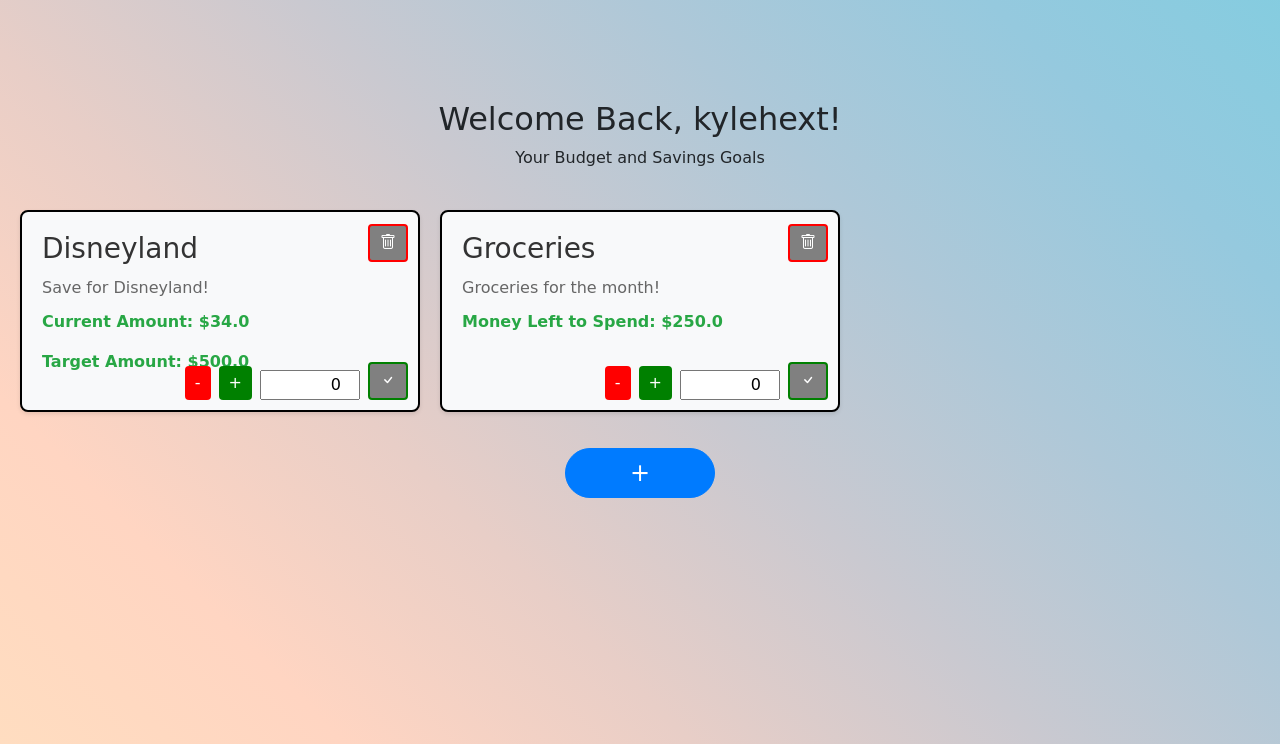
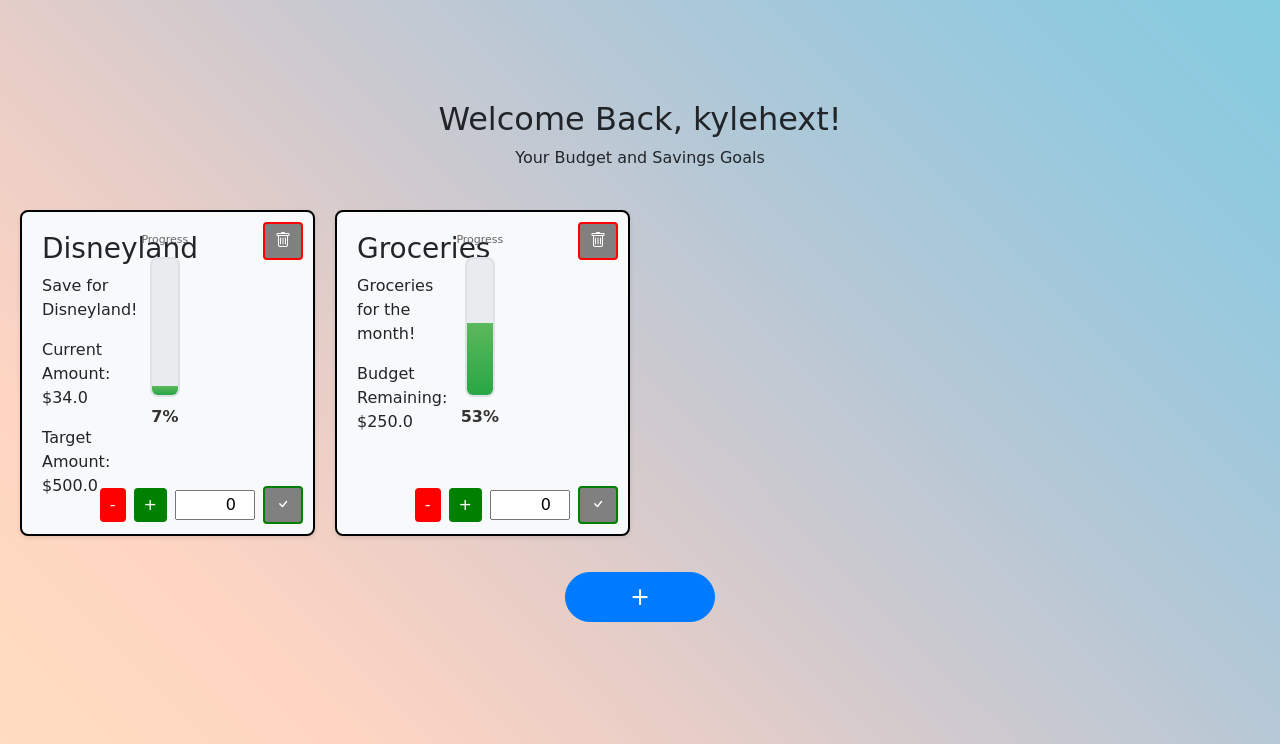
Before and after one commit to kylehext/budget-tracker, a Flask app: page /dashboard in a window 1280 px wide. Shown: the part 56-800 px from the top of the page. Run offline with Flask 3, Linux system fonts and the light colour scheme; a user stored in the database is signed in; some libraries are stand-ins or nearby versions; some web fonts are replaced.

Commit message:
progress bar styling and functionality, increment and decrement button functionality, confirm value and delete goal button functionality

```diff
--- a/app.py
+++ b/app.py
@@ -97,3 +97,54 @@ def login():
 def logout():
     session.clear()
     return redirect('/')
+
+# Two routes created with help from claude.ai to ensure confirm button updates database and progress bar,
+# and the delete button removes the goal from the database and DOM.
+@app.route('/update-goal/<int:goal_id>', methods=['POST'])
+def update_goal(goal_id):
+    """Update the current amount for a goal"""
+    if 'user_id' not in session:
+        return jsonify({'success': False, 'error': 'Not logged in'}), 401
+
+    try:
+        data = request.get_json()
+        new_amount = data.get('current_amount')
+
+        # Verify the goal belongs to the current user
+        goal = db.execute("SELECT * FROM goals WHERE id = ? AND user_id = ?",
+                         goal_id, session['user_id'])
+
+        if not goal:
+            return jsonify({'success': False, 'error': 'Goal not found'}), 404
+
+        # Update the current_amount in the database
+        db.execute("UPDATE goals SET current_amount = ? WHERE id = ?",
+                  new_amount, goal_id)
+
+        return jsonify({'success': True})
+
+    except Exception as e:
+        return jsonify({'success': False, 'error': str(e)}), 500
+
+
+@app.route('/delete-goal/<int:goal_id>', methods=['POST'])
+def delete_goal(goal_id):
+    """Delete a goal"""
+    if 'user_id' not in session:
+        return jsonify({'success': False, 'error': 'Not logged in'}), 401
+
+    try:
+        # Verify the goal belongs to the current user
+        goal = db.execute("SELECT * FROM goals WHERE id = ? AND user_id = ?",
+                         goal_id, session['user_id'])
+
+        if not goal:
+            return jsonify({'success': False, 'error': 'Goal not found'}), 404
+
+        # Delete the goal from the database
+        db.execute("DELETE FROM goals WHERE id = ?", goal_id)
+
+        return jsonify({'success': True})
+
+    except Exception as e:
+        return jsonify({'success': False, 'error': str(e)}), 500
--- a/static/dashboard.js
+++ b/static/dashboard.js
@@ -1,4 +1,6 @@
 // Javascript for modal functionality created through w3schools https://www.w3schools.com/howto/howto_css_modals.asp
+// Progress bar functionality and database management created with help from claude.ai
+
 // Get the modal
 var modal = document.getElementById("myModal");
 
@@ -45,7 +47,7 @@ goalTypeSelect.addEventListener("change", function () {
   formContent.id = "goal-form-content";
   formContent.className = "goal-form-content";
 
-  if (selectedType === "budget") {
+if (selectedType === "budget") {
     formContent.innerHTML = `
     <div class="goal-form-content">
       <h4 class="form-title">Budget Goal</h4>
@@ -64,14 +66,18 @@ goalTypeSelect.addEventListener("change", function () {
 
         <div class="form-group">
           <label for="budget-amount">Budget Amount:</label>
-          <input type="number" id="budget-amount" name="target_amount" step="1" required>
+          <div style="display: flex; align-items: center;">
+            <span style="margin-right: 5px; font-weight: bold;">$</span>
+            <input type="number" id="budget-amount" name="target_amount" step="1" value="0" required style="max-width: 200px;">
+          </div>
         </div>
 
         <button type="submit" class="btn btn-primary">Create Budget Goal</button>
       </form>
     </div>
     `;
-  } else if (selectedType === "savings") {
+
+} else if (selectedType === "savings") {
     formContent.innerHTML = `
     <div class="goal-form-content">
       <h4 class="form-title">Savings Goal</h4>
@@ -89,12 +95,18 @@ goalTypeSelect.addEventListener("change", function () {
 
         <div class="form-group">
           <label for="target-amount">Target Amount:</label>
-          <input type="number" id="target-amount" name="target_amount" step="1" required>
+          <div style="display: flex; align-items: center;">
+            <span style="margin-right: 5px; font-weight: bold;">$</span>
+            <input type="number" id="target-amount" name="target_amount" step="1" value="0" required style="max-width: 200px;">
+          </div>
         </div>
 
         <div class="form-group">
           <label for="current-amount">Current Amount:</label>
-          <input type="number" id="current-amount" name="current_amount" step="1" value="0">
+          <div style="display: flex; align-items: center;">
+            <span style="margin-right: 5px; font-weight: bold;">$</span>
+            <input type="number" id="current-amount" name="current_amount" step="1" value="0" style="max-width: 200px;">
+          </div>
         </div>
 
         <button type="submit" class="btn btn-primary">Create Savings Goal</button>
@@ -105,9 +117,147 @@ goalTypeSelect.addEventListener("change", function () {
 
   // Insert the form after the dropdown
   goalTypeSelect.parentElement.appendChild(formContent);
+});
 
-  // Initialize current value to 0 when the form is created or page is refreshed
-  window.addEventListener("DOMContentLoaded", () => {
-    document.getElementById("current-value").value = 0;
+// Initialize on page load
+document.addEventListener("DOMContentLoaded", () => {
+  // Set all current-value inputs to 0
+  document.querySelectorAll("#current-value").forEach(input => {
+    input.value = "0";
+  });
+
+  // Progress bar functionality created with help from claude.ai
+  // Function to update progress bar
+  function updateProgressBar(goalCard, currentAmount, targetAmount) {
+    const progressFill = goalCard.querySelector(".progress-bar-fill");
+    const progressPercentage = goalCard.querySelector(".progress-percentage");
+    const currentAmountDisplay = goalCard.querySelector(".current-amount");
+
+    const percentage = targetAmount > 0 ? (currentAmount / targetAmount) * 100 : 0;
+    const displayPercentage = Math.min(percentage, 100);
+
+    // Update the fill height
+    progressFill.style.height = displayPercentage + "%";
+
+    // Update percentage text
+    progressPercentage.textContent = Math.round(percentage) + "%";
+
+    // Update current amount display
+    if (currentAmountDisplay) {
+      currentAmountDisplay.textContent = `Current Amount: $${currentAmount.toFixed(2)}`;
+    }
+
+    // Add/remove over-goal class
+    if (percentage > 100) {
+      progressFill.classList.add("over-goal");
+    } else {
+      progressFill.classList.remove("over-goal");
+    }
+
+    // Update data attributes
+    progressFill.dataset.current = currentAmount;
+  }
+
+  // Handle increment button - adds $1 to the input value
+  document.querySelectorAll(".increment").forEach((button) => {
+    button.addEventListener("click", function () {
+      const goalCard = this.closest(".goal-card");
+      const input = goalCard.querySelector("#current-value");
+      const currentValue = parseFloat(input.value) || 0;
+      input.value = (currentValue + 1).toFixed(2);
+    });
+  });
+
+  // Handle decrement button - subtracts $1 from the input value
+  document.querySelectorAll(".decrement").forEach((button) => {
+    button.addEventListener("click", function () {
+      const goalCard = this.closest(".goal-card");
+      const input = goalCard.querySelector("#current-value");
+      const currentValue = parseFloat(input.value) || 0;
+      input.value = (currentValue - 1).toFixed(2);
+    });
+  });
+
+  // Handle confirm button - updates the progress bar with the new value
+  document.querySelectorAll(".confirm-value").forEach((button) => {
+    button.addEventListener("click", function () {
+      const goalCard = this.closest(".goal-card");
+      const input = goalCard.querySelector("#current-value");
+      const progressFill = goalCard.querySelector(".progress-bar-fill");
+      const goalId = goalCard.dataset.goalId;
+
+      const currentAmount = parseFloat(progressFill.dataset.current) || 0;
+      const targetAmount = parseFloat(progressFill.dataset.target) || 0;
+      const changeAmount = parseFloat(input.value) || 0;
+
+      // Calculate new amount
+      const newAmount = currentAmount + changeAmount;
+
+      // Update progress bar visually
+      updateProgressBar(goalCard, newAmount, targetAmount);
+
+      // Reset input to 0
+      input.value = "0.00";
+
+      // Send update to backend to persist the change
+      fetch(`/update-goal/${goalId}`, {
+        method: 'POST',
+        headers: {
+          'Content-Type': 'application/json',
+        },
+        body: JSON.stringify({
+          current_amount: newAmount
+        })
+      })
+      .then(response => response.json())
+      .then(data => {
+        if (data.success) {
+          console.log("Goal updated successfully");
+        } else {
+          console.error("Failed to update goal");
+          alert("Failed to update goal. Please try again.");
+        }
+      })
+      .catch(error => {
+        console.error("Error:", error);
+        alert("An error occurred. Please try again.");
+      });
+    });
+  });
+
+  // Handle delete button - deletes the goal
+  document.querySelectorAll(".delete-goal").forEach((button) => {
+    button.addEventListener("click", function () {
+      const goalCard = this.closest(".goal-card");
+      const goalId = goalCard.dataset.goalId;
+
+      // Confirm deletion
+      if (confirm("Are you sure you want to delete this goal?")) {
+        // Send delete request to backend
+        fetch(`/delete-goal/${goalId}`, {
+          method: 'POST'
+        })
+        .then(response => response.json())
+        .then(data => {
+          if (data.success) {
+            goalCard.remove();
+            console.log("Goal deleted successfully");
+
+            // Check if there are no more goals and reload page to show "no goals" message
+            const remainingGoals = document.querySelectorAll(".goal-card");
+            if (remainingGoals.length === 0) {
+              location.reload();
+            }
+          } else {
+            console.error("Failed to delete goal");
+            alert("Failed to delete goal. Please try again.");
+          }
+        })
+        .catch(error => {
+          console.error("Error:", error);
+          alert("An error occurred. Please try again.");
+        });
+      }
+    });
+  });
 });
-});
--- a/static/styles.css
+++ b/static/styles.css
@@ -79,10 +79,10 @@ body {
 /* Modal Content/Box */
 .modal-content {
   background-color: #fefefe;
-  margin: 15% auto; /* 15% from the top and centered */
+  margin: 15% auto;
   padding: 20px;
   border: 1px solid #888;
-  width: 50%; /* Could be more or less, depending on screen size */
+  width: 50%;
   position: relative;
 }
 
@@ -131,8 +131,8 @@ body {
 /* Container for all goal cards */
 .goals-container {
     display: grid;
-    grid-template-columns: repeat(3, 1fr); /* 3 columns of equal width */
-    gap: 20px; /* Space between cards */
+    grid-template-columns: repeat(4, 1fr); /* 4 goals per row */
+    gap: 20px;
     margin-top: 20px;
     padding: 20px;
 }
@@ -146,6 +146,7 @@ body {
     padding: 20px;
     box-shadow: 0 2px 4px rgba(0, 0, 0, 0.1);
     transition: transform 0.2s, box-shadow 0.2s;
+    min-height: 250px;
 }
 
 .goal-card:hover {
@@ -153,21 +154,66 @@ body {
     box-shadow: 0 4px 8px rgba(0, 0, 0, 0.15);
 }
 
-.goal-title {
-    margin-top: 0;
-    margin-bottom: 10px;
-    color: #333;
+/* Progress bar styled with help from claude.ai */
+/* Modified as needed to fit design */
+.goal-details {
+    display: flex;
+    gap: 20px;
+    align-items: flex-start;
+    margin-bottom: 0px; /* Space for value-change controls */
 }
 
-.goal-description {
-    color: #666;
-    margin-bottom: 10px;
+.goal-info {
+    flex: 1;
+    min-width: 0;
+    max-width: 35%;
 }
 
-.current-amount,
-.goal-amount {
+.progress-section {
+    width: 30px;
+    flex-shrink: 0;
+    display: flex;
+    flex-direction: column;
+    align-items: center;
+    gap: 8px;
+}
+
+.progress-bar-container {
+    width: 100%;
+    height: 140px;
+    background-color: #e9ecef;
+    border: 2px solid #dee2e6;
+    border-radius: 8px;
+    position: relative;
+    overflow: hidden;
+    display: flex;
+    flex-direction: column-reverse;
+}
+
+.progress-bar-fill {
+    width: 100%;
+    background: linear-gradient(to top, #28a745, #5cb85c);
+    transition: height 0.5s ease;
+    position: relative;
+}
+
+.progress-bar-fill.over-goal {
+    background: linear-gradient(to top, #ffc107, #ffdb4d);
+}
+
+.progress-percentage {
     font-weight: bold;
-    color: #28a745;
+    font-size: 16px;
+    color: #333;
+    text-align: center;
+    margin: 0;
+}
+
+.progress-label {
+    font-size: 11px;
+    color: #666;
+    text-align: center;
+    margin: 0;
 }
 
 /* Increment and decrement and delete goal button styles */
@@ -178,8 +224,6 @@ body {
     border-radius: 4px;
     padding: 5px 10px;
     cursor: pointer;
-    align-items: center;
-    justify-content: center;
 }
 
 .increment {
@@ -189,21 +233,19 @@ body {
     border-radius: 4px;
     padding: 5px 10px;
     cursor: pointer;
-    align-items: center;
-    justify-content: center;
 }
 
 .delete-goal {
+    position: absolute;
+    top: 10px;
+    right: 10px;
     background-color: gray;
     color: white;
     border: 2px solid red;
     border-radius: 4px;
     padding: 5px 10px;
     cursor: pointer;
-    align-items: center;
-    justify-content: center;
 }
-
 .confirm-value {
     background-color: gray;
     color: white;
@@ -211,12 +253,10 @@ body {
     border-radius: 4px;
     padding: 5px 10px;
     cursor: pointer;
-    align-items: center;
-    justify-content: center;
 }
 
 #current-value {
-    width: 100px;
+    width: 80px;
     text-align: right;
 }
 
@@ -226,7 +266,7 @@ body {
     bottom: 10px;
     right: 10px;
     gap: 8px;
-    align-items: flex-end;
+    align-items: center;
 }
 
 .value-change input {
@@ -234,9 +274,7 @@ body {
 }
 
 .action-buttons {
-    display: flex;
-    flex-direction: column;
-    gap: 100px;
+    display: contents;
 }
 
 /* Responsive design - 2 columns on tablets */
--- a/templates/dashboard.html
+++ b/templates/dashboard.html
@@ -27,29 +27,60 @@ main %}
 </div>
 {% else %}
 <div class="goals-container">
-  {% for goal in goals %}
-  <div class="goal-card">
+  {% for goal in goals %} {% set percentage = (goal.current_amount /
+  goal.target_amount * 100) if goal.target_amount > 0 else 0 %} {% set
+  display_percentage = 100 if percentage > 100 else percentage %}
+
+  <div class="goal-card" data-goal-id="{{ goal.id }}">
+    <!-- Delete button at top right -->
+    <button type="button" class="delete-goal">
+      <i class="bi bi-trash"></i>
+    </button>
+
+    <div class="goal-details">
+      <div class="goal-info">
         <h3 class="goal-title">{{ goal.title }}</h3>
         <p class="goal-description">{{ goal.description }}</p>
         {% if goal.goal_type == 'savings' %}
         <p class="current-amount">Current Amount: ${{ goal.current_amount }}</p>
         {% endif %} {% if goal.goal_type == 'budget' %}
-    <p class="goal-amount">Money Left to Spend: ${{ goal.target_amount }}</p>
+        <p class="goal-amount">Budget Remaining: ${{ goal.target_amount }}</p>
         {% else %}
         <p class="goal-amount">Target Amount: ${{ goal.target_amount }}</p>
         {% endif %}
+      </div>
+      <!-- Progress Bar created with help from claude.ai -->
+      <!-- Modified as needed to fit design -->
+      <!-- Progress Bar Section -->
+      <div class="progress-section">
+        <p class="progress-label">Progress</p>
+        <div class="progress-bar-container">
+          <div
+            class="progress-bar-fill"
+            data-current="{{ goal.current_amount }}"
+            data-target="{{ goal.target_amount }}"
+            style="height: {{ display_percentage }}%"
+          ></div>
+        </div>
+        <p class="progress-percentage">{{ "%.0f"|format(percentage) }}%</p>
+      </div>
+    </div>
+
+    <!-- Bottom right controls -->
     <div class="value-change">
       <button type="button" class="decrement">-</button>
       <button type="button" class="increment">+</button>
-      <input type="number" id="current-value" value="0" min="0" step="0.01" autocomplete="off"/>
-      <div class="action-buttons">
-        <button type="button" class="delete-goal">
-          <i class="bi bi-trash"></i>
-        </button>
+      <input
+        type="number"
+        id="current-value"
+        value="0"
+        min="0"
+        step="0.01"
+        autocomplete="off"
+      />
       <button type="button" class="confirm-value">
         <i class="bi bi-check"></i>
       </button>
-      </div>
     </div>
   </div>
   {% endfor %}
@@ -57,7 +88,6 @@ main %}
 <button class="btn btn-primary mt-3 add-goals-button" id="myBtn" type="submit">
   +
 </button>
-
 <!-- Modal created through W3schools https://www.w3schools.com/howto/howto_css_modals.asp -->
 <!-- The Modal -->
 <div id="myModal" class="modal">
@@ -71,8 +101,7 @@ main %}
       <option value="savings">Savings Goal</option>
     </select>
   </div>
+</div>
 {% endif %}
-
 <script src="{{ url_for('static', filename='dashboard.js') }}"></script>
 {% endblock %}
-</div>
```
Also changed, not shown: instance/database.db. Lines whose indentation alone changed are shown as unchanged.
